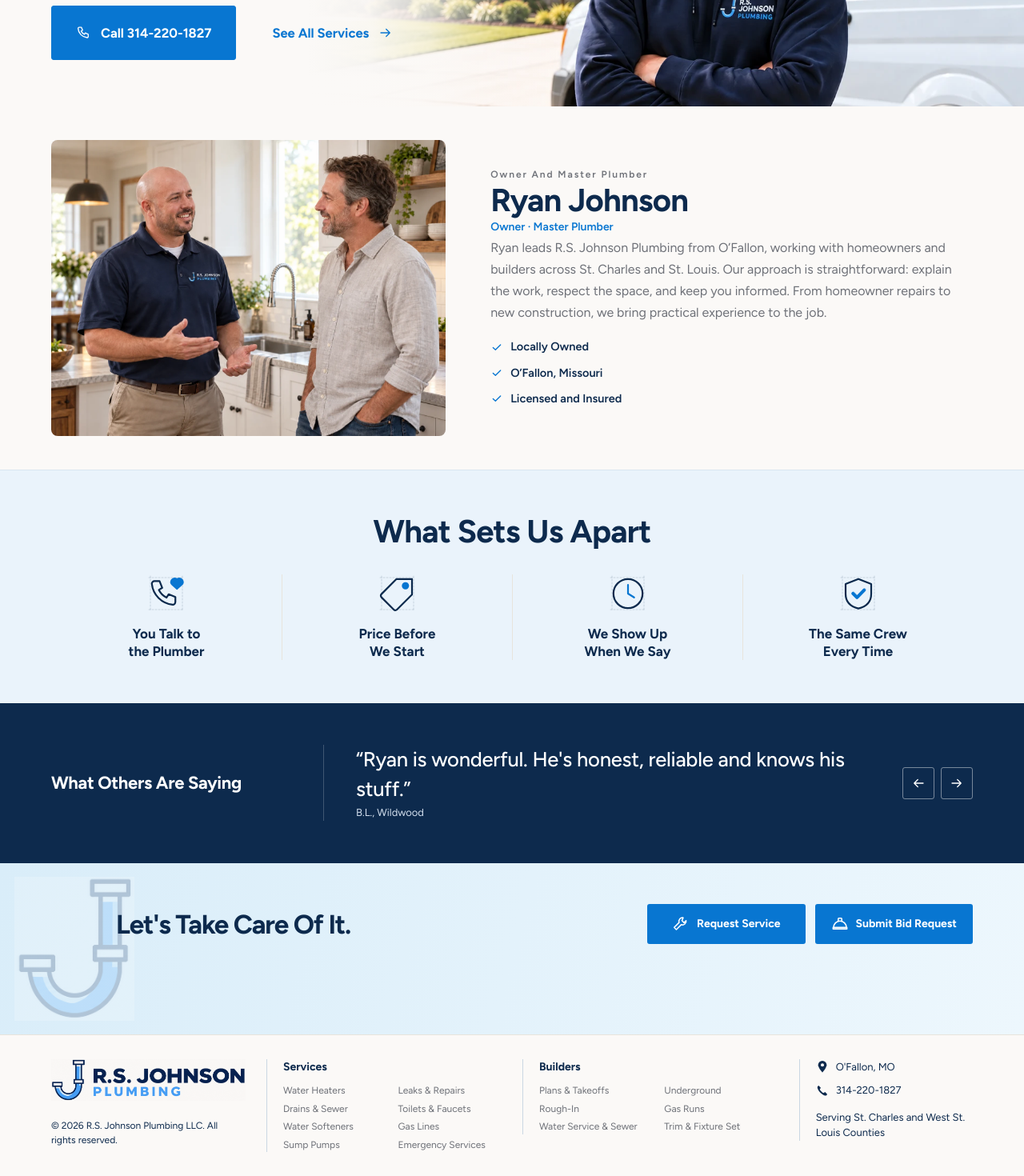
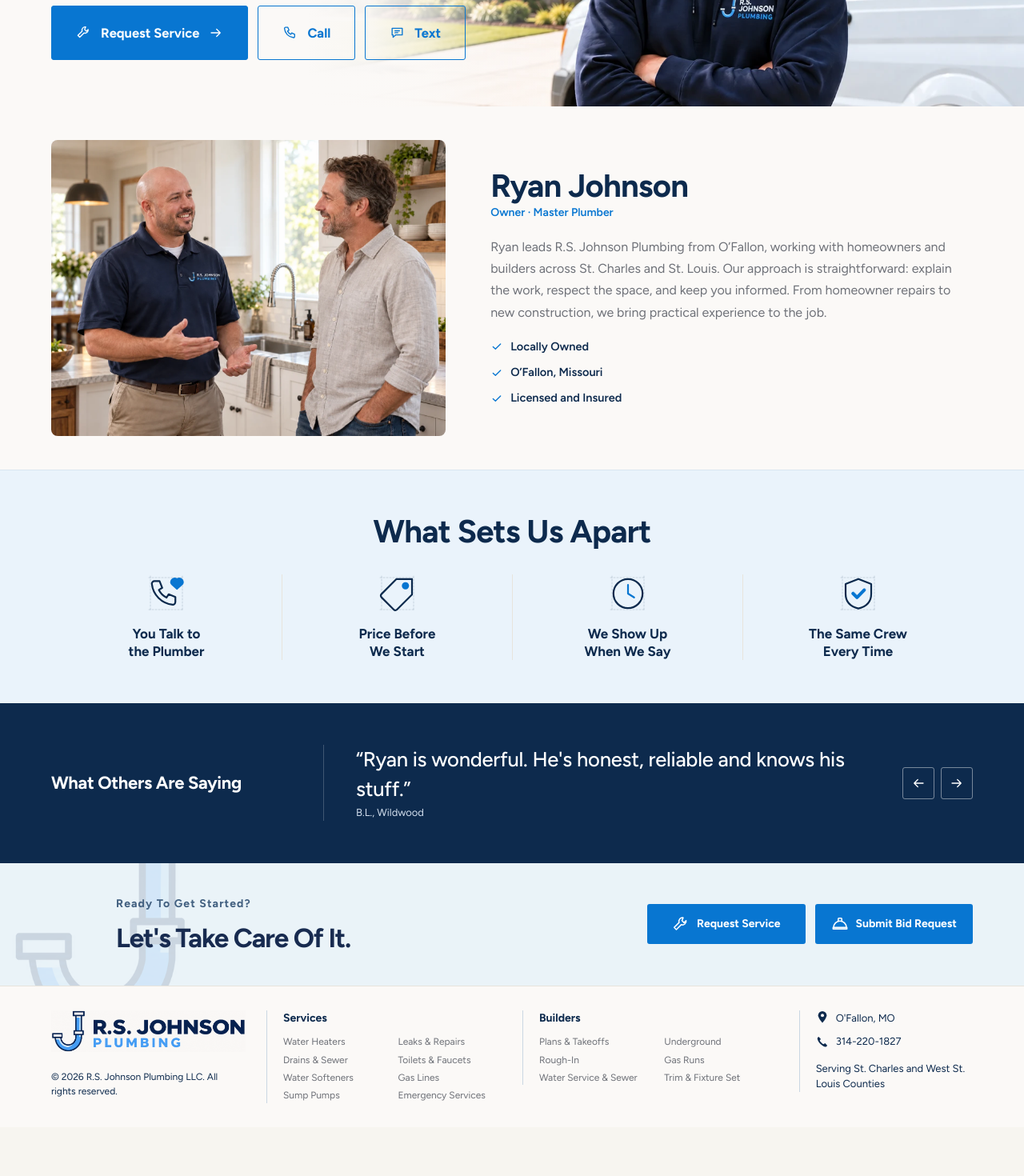
Before and after one commit to rs-johnson-plumbing/website, a Next.js app: page /our-team in a window 1280 px wide. Shown: the part 386-1856 px from the top of the page at 80% size. After the commit the page ends 1795 px from the top, so only its background shows below. Built offline with nearby package versions, Linux system fonts and the light colour scheme.

Commit message:
Unify closing banners, open footer modals, and polish About

```diff
--- a/src/components/concept-two/chrome/C2Footer.tsx
+++ b/src/components/concept-two/chrome/C2Footer.tsx
@@ -1,4 +1,10 @@
+"use client";
+
 import Link from "next/link";
+import { useCallback, useState } from "react";
+import type { Service, BuilderService } from "@/lib/content";
+import { C2ServiceDetails } from "../ui/C2ServiceDetails";
+import { useRequestService } from "../ui/C2Request";
 import { conceptTwo as copy, site, footerCities, services, builderServices } from "@/lib/content";
 import { c2Label } from "../ui/drawingFor";
 import { Lockup } from "@/components/ui/Logo";
@@ -6,6 +12,9 @@
 /** Contact details and service navigation follow the active Concept 2 content. */
 export function C2Footer() {
   const year = 2026;
+  const request = useRequestService();
+  const [selected, setSelected] = useState<Service | BuilderService | null>(null);
+  const closeDetails = useCallback(() => setSelected(null), []);
   return (
     <footer className="c2-footer">
       <div className="c2-wrap c2-footer-inner">
@@ -24,13 +33,13 @@
           <nav aria-label="Services for Homeowners">
             <h2><span className="c2-footer-heading-phone">Services for Homeowners</span><span className="c2-footer-heading-desktop">Services</span></h2>
             <ul>{services.map((service) => (
-              <li key={service.slug}><Link href={`/services/${service.slug}`}>{c2Label(service.slug, service.name)}</Link></li>
+              <li key={service.slug}><button type="button" className="c2-footer-service-trigger" aria-haspopup="dialog" onClick={() => setSelected(service)}>{c2Label(service.slug, service.name)}</button></li>
             ))}</ul>
           </nav>
           <nav aria-label="Services for Builders">
             <h2><span className="c2-footer-heading-phone">Services for Builders</span><span className="c2-footer-heading-desktop">Builders</span></h2>
             <ul>{builderServices.map((service) => (
-              <li key={service.slug}><Link href={`/services/builders#${service.slug}`}>{c2Label(service.slug, service.name)}</Link></li>
+              <li key={service.slug}><button type="button" className="c2-footer-service-trigger" aria-haspopup="dialog" onClick={() => setSelected(service)}>{c2Label(service.slug, service.name)}</button></li>
             ))}</ul>
           </nav>
         </div>
@@ -51,6 +60,7 @@
           <span>{copy.footer.servingLine}</span>
         </div>
       </div>
+      {selected && <C2ServiceDetails service={selected} onClose={closeDetails} onRequest={() => { setSelected(null); request(); }} />}
     </footer>
   );
 }
--- a/src/components/concept-two/pages/C2Team.tsx
+++ b/src/components/concept-two/pages/C2Team.tsx
@@ -1,16 +1,18 @@
 "use client";
 
-import { conceptTwo as copy, team, site } from "@/lib/content";
+import { conceptTwo as copy, team, site, smsLink } from "@/lib/content";
 import { C2PageHero } from "../sections/C2PageHero";
 import { C2Apart } from "../sections/C2Apart";
 import { C2Reviews } from "../sections/C2Reviews";
 import { C2FinalCta } from "../sections/C2FinalCta";
 import { C2Button } from "../ui/C2Button";
 import { C2Icon } from "../ui/C2Icon";
+import { useRequestService } from "../ui/C2Request";
 import { C2Photo } from "../ui/C2Photo";
 
 export function C2Team() {
   const page = copy.team;
+  const requestService = useRequestService();
   const ryan = team.members.find((member) => member.featured) ?? team.members[0];
 
   return (
@@ -22,12 +24,9 @@
         slot="crewGroup"
         actions={
           <>
-            <C2Button href={site.phone.tel} icon="phone" trailingIcon={null} data-track="call-hero">
-              {copy.ui.callNumber}
-            </C2Button>
-            <C2Button href="/services" variant="outline" className="c2-btn--quiet">
-              {copy.homeowners.services.seeAll}
-            </C2Button>
+            <C2Button onClick={requestService} icon="wrench">Request Service</C2Button>
+            <C2Button href={site.phone.tel} variant="outline" icon="phone" trailingIcon={null} data-track="call-hero">Call</C2Button>
+            <C2Button href={smsLink()} variant="outline" icon="message" trailingIcon={null}>Text</C2Button>
           </>
         }
       />
@@ -38,7 +37,6 @@
             <C2Photo slot="ownerPortrait" sizes="(min-width: 1024px) 40vw, 100vw" />
           </div>
           <div>
-            <p className="c2-eyebrow">{page.ownerHeading}</p>
             <h2 id="c2-owner" className="c2-h2">
               {ryan.name}
             </h2>
--- a/src/components/concept-two/sections/C2FinalCta.tsx
+++ b/src/components/concept-two/sections/C2FinalCta.tsx
@@ -6,9 +6,9 @@
 export function C2FinalCta({ audience = "homeowners" }: { audience?: "homeowners" | "builders" }) {
   const requestService = useRequestService();
   const requestBid = useRequestBid();
-  return <section className="c2-final" aria-labelledby="c2-final-heading">
+  return <section className="c2-final" data-audience={audience} aria-labelledby="c2-final-heading">
     <Mark className="c2-final-mark" />
-    <div className="c2-wrap c2-final-inner"><div><p className="c2-eyebrow">{audience === "builders" ? copy.builders.finalCta.eyebrow : copy.home.finalCta.eyebrow}</p><h2 id="c2-final-heading">{copy.home.finalCta.heading}</h2></div>
+    <div className="c2-wrap c2-final-inner"><div><p className="c2-eyebrow">Ready to Get Started?</p><h2 id="c2-final-heading">{copy.home.finalCta.heading}</h2></div>
     <div className="c2-final-actions">
       <C2Button onClick={requestService} variant="on-dark" icon="wrench" trailingIcon={null} className="c2-final-request">Request Service</C2Button>
       <C2Button onClick={requestBid} variant="on-dark" icon="hard-hat" trailingIcon={null} className="c2-final-bid">Submit Bid Request</C2Button>
--- a/src/components/concept-two/ui/C2IntakeDialog.tsx
+++ b/src/components/concept-two/ui/C2IntakeDialog.tsx
@@ -158,7 +158,7 @@
     if (event.clientX < r.left || event.clientX > r.right || event.clientY < r.top || event.clientY > r.bottom) onClose();
   }}>
     <header className="ci-header"><Lockup title={site.name} /><button type="button" aria-label={isBid ? "Close bid request" : "Close service request"} onClick={onClose} disabled={status === "sending"}><C2Icon name="close" size={22} /></button></header>
-    {status !== "done" && <div className="ci-progress"><p>Step {step + 1} of {steps.length} · {steps[step]}</p><ol aria-label="Request progress">{steps.map((label, i) => <li key={label} className={i <= step ? "ci-reached" : ""} aria-current={i === step ? "step" : undefined}><span aria-label={label}>{i < step ? "✓" : i + 1}</span></li>)}</ol></div>}
+    {status !== "done" && <div className="ci-progress"><ol aria-label="Request progress">{steps.map((label, i) => <li key={label} className={i <= step ? "ci-reached" : ""} aria-current={i === step ? "step" : undefined}><span aria-label={label}>{i < step ? "✓" : i + 1}</span></li>)}</ol></div>}
     <form ref={form} onSubmit={advance}>
       <div className="ci-body" ref={body}>
         {status === "done" ? <><h2 tabIndex={-1}>Thank you.</h2><p>Your request has been received.</p>{!isBid && <p>Your preferred arrival window still needs confirmation.</p>}<C2Button onClick={onClose}>Done</C2Button></> : <>
--- a/src/styles/concept-two-page-polish.css
+++ b/src/styles/concept-two-page-polish.css
@@ -479,3 +479,46 @@
 
 .c2 .c2-mobile-nav .c2-menu-requests { display:grid; grid-template-columns:minmax(0,1fr) minmax(0,1fr); gap:10px; padding:18px 0 22px; }
 .c2 .c2-mobile-nav .c2-menu-requests .c2-btn { width:100%; min-width:0; min-height:48px; padding:12px 8px; font-size:clamp(12px,3.2vw,15px); line-height:1.25; white-space:nowrap; justify-content:center; }
+
+/* Shared closing banner, including About and Services at phone sizes. */
+.c2 section.c2-final.c2-final {
+ background:#eaf3f8; color:#182b50; padding-block:40px; min-height:0;
+ position:relative; overflow:hidden; isolation:isolate;
+}
+.c2 section.c2-final.c2-final .c2-final-inner { position:relative; z-index:1; }
+.c2 section.c2-final.c2-final h2 { color:#182b50; }
+.c2 section.c2-final.c2-final .c2-eyebrow { display:block; color:#426080; font-size:14px; font-weight:700; letter-spacing:.08em; margin:0 0 12px; }
+.c2 section.c2-final.c2-final .c2-final-mark {
+ position:absolute; width:230px; height:280px; left:12px; top:50%; transform:translateY(-50%);
+ opacity:.14; mix-blend-mode:multiply; pointer-events:none;
+}
+.c2 section.c2-final.c2-final .c2-final-actions .c2-btn {
+ background:var(--c2-blue); border:2px solid var(--c2-blue); color:white;
+}
+.c2 section.c2-final.c2-final .c2-final-actions .c2-btn:hover { background:#245eaf; border-color:#245eaf; color:white; }
+.c2 .c2-footer-service-groups .c2-footer-service-trigger {
+ display:block; border:0; background:none; color:var(--c2-slate); padding:0;
+ font:inherit; font-size:14px; line-height:1.45; text-align:left; cursor:pointer;
+}
+.c2 .c2-footer-service-groups .c2-footer-service-trigger:hover { color:var(--c2-blue); text-decoration:underline; }
+.c2 .c2-footer-service-groups .c2-footer-service-trigger:focus-visible { outline:2px solid var(--c2-blue); outline-offset:3px; }
+.c2 .c2-team .c2-owner-title { margin-bottom:18px; }
+.c2 .c2-team .c2-hero-actions { display:grid; grid-template-columns:max-content max-content max-content; gap:12px; }
+.c2 .c2-team .c2-hero-actions .c2-btn { white-space:nowrap; }
+@media(min-width:1024px) {
+ .c2 .c2-footer-service-groups .c2-footer-service-trigger { font-size:12px; }
+}
+@media(max-width:1023px) {
+ .c2 .c2-team .c2-hero-media { right:calc((100% - 100vw) / 2 - 20px); }
+ .c2 .c2-team .c2-hero { overflow:hidden; }
+ .c2 .c2-team .c2-hero-actions { grid-template-columns:repeat(2,minmax(0,1fr)); }
+ .c2 .c2-team .c2-hero-actions .c2-btn:first-child { grid-column:1/-1; }
+ .c2 .c2-team .c2-hero-actions .c2-btn { width:100%; min-width:0; }
+}
+@media(max-width:600px) {
+ .c2 section.c2-final.c2-final { padding-block:36px; }
+ .c2 section.c2-final.c2-final .c2-final-inner { padding-block:0; }
+ .c2 section.c2-final.c2-final .c2-final-mark { width:250px; height:306px; left:8px; opacity:.13; }
+ .c2 section.c2-final.c2-final h2 { margin:0; }
+ .c2 section.c2-final.c2-final .c2-final-actions { margin-top:24px; }
+}
```
Also changed, not shown: 1 other file (tests, documents, lock files or other folders).
